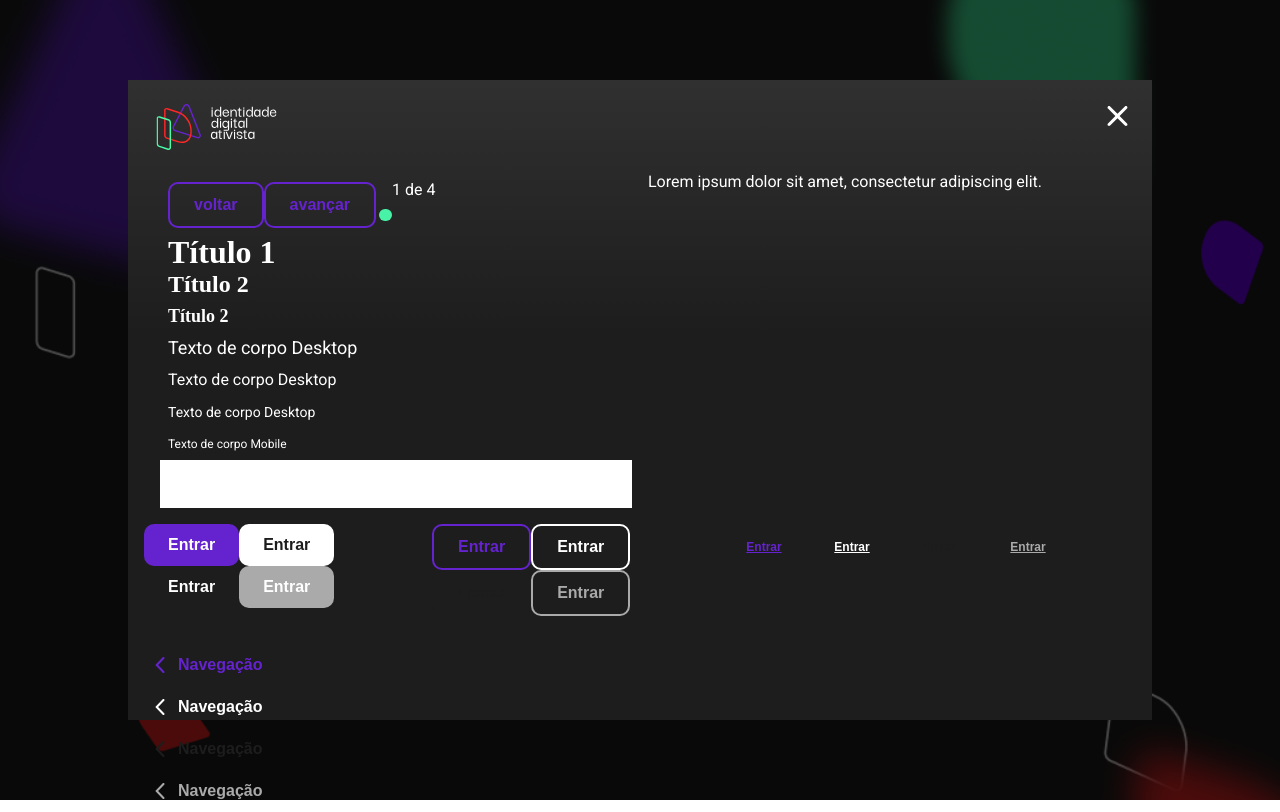
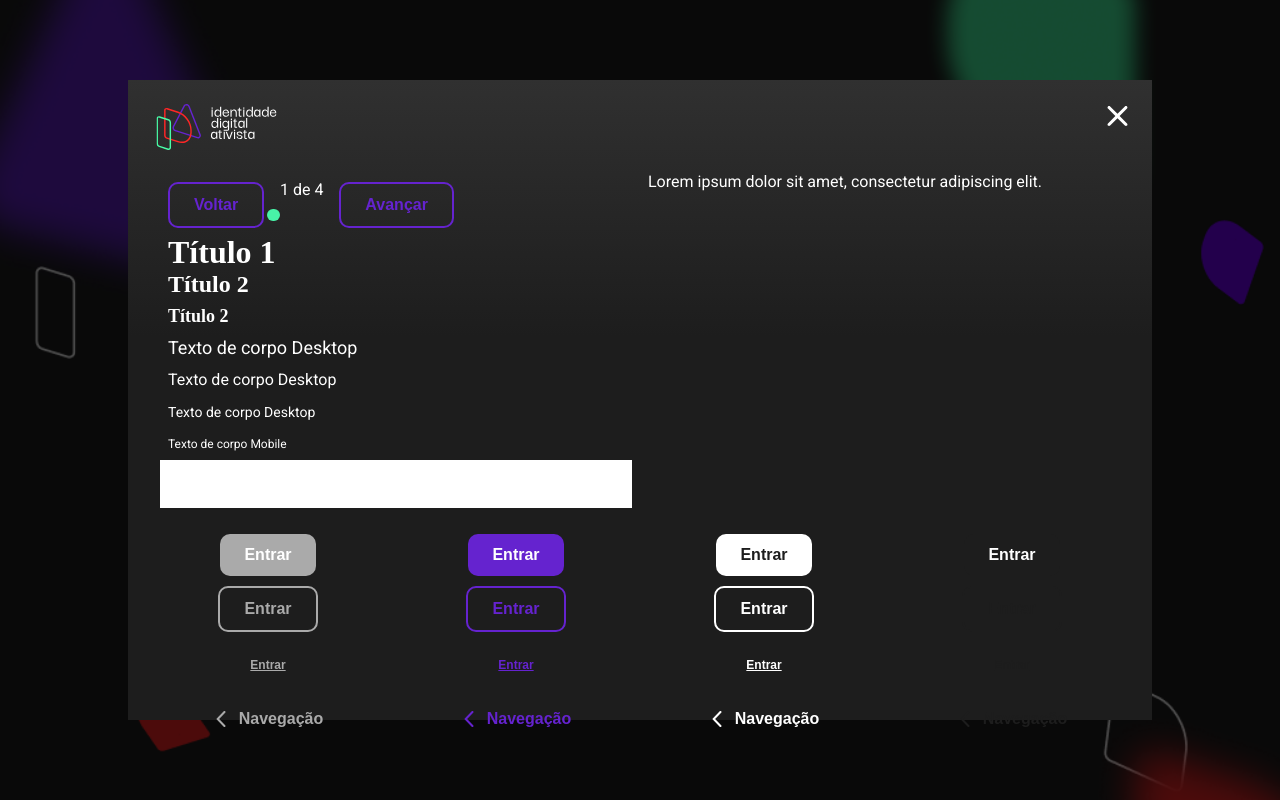
Before and after one commit to midianinja/ida-react-ssr, a Next.js app: page / in a window 1280 px wide. Built offline with nearby package versions, Linux system fonts and the light colour scheme; a web font is replaced by a local one.

Commit message:
style: melhora layout index

```diff
--- a/pages/index.jsx
+++ b/pages/index.jsx
@@ -14,7 +14,7 @@ import {
 
 import { BodyTextComponent } from "../src/components/atoms/bodyText/bodyText.style";
 
-import { Grid } from "./index.style";
+import { Grid, Row } from "./index.style";
 
 const Index = () => {
   const [page, setPage] = useState(1);
@@ -35,12 +35,12 @@ const Index = () => {
           <Flex column>
             <Flex>
               <SecondaryButton onClick={() => setPage(page - 1)}>
-                voltar
-              </SecondaryButton>
-              <SecondaryButton onClick={() => setPage(page + 1)}>
-                avançar
+                Voltar
               </SecondaryButton>
               <ProgressBar current={page} count={4}></ProgressBar>
+              <SecondaryButton onClick={() => setPage(page + 1)}>
+                Avançar
+              </SecondaryButton>
             </Flex>
             <Flex>
               <Title size="h1">Título 1</Title>
@@ -82,30 +82,30 @@ const Index = () => {
           <Flex>Lorem ipsum dolor sit amet, consectetur adipiscing elit.</Flex>
         </Flex>
         <Grid>
-          <div>
+          <Row>
+            <PrimaryButton disabled>Entrar</PrimaryButton>
+            <SecondaryButton disabled>Entrar</SecondaryButton>
+            <TertiaryButton disabled>Entrar</TertiaryButton>
+            <NavigationButton disabled>Navegação</NavigationButton>
+          </Row>
+          <Row>
             <PrimaryButton>Entrar</PrimaryButton>
+            <SecondaryButton>Entrar</SecondaryButton>
+            <TertiaryButton>Entrar</TertiaryButton>
+            <NavigationButton>Navegação</NavigationButton>
+          </Row>
+          <Row>
             <PrimaryButton variant="secondary">Entrar</PrimaryButton>
+            <SecondaryButton variant="secondary">Entrar</SecondaryButton>
+            <TertiaryButton variant="secondary">Entrar</TertiaryButton>
+            <NavigationButton variant="secondary">Navegação</NavigationButton>
+          </Row>
+          <Row>
             <PrimaryButton variant="accent">Entrar</PrimaryButton>
-            <PrimaryButton disabled>Entrar</PrimaryButton>
-          </div>
-          <div>
-            <SecondaryButton>Entrar</SecondaryButton>
-            <SecondaryButton variant="secondary">Entrar</SecondaryButton>
             <SecondaryButton variant="accent">Entrar</SecondaryButton>
-            <SecondaryButton disabled>Entrar</SecondaryButton>
-          </div>
-          <div>
-            <TertiaryButton>Entrar</TertiaryButton>
-            <TertiaryButton variant="secondary">Entrar</TertiaryButton>
             <TertiaryButton variant="accent">Entrar</TertiaryButton>
-            <TertiaryButton disabled>Entrar</TertiaryButton>
-          </div>
-          <div>
-            <NavigationButton>Navegação</NavigationButton>
-            <NavigationButton variant="secondary">Navegação</NavigationButton>
             <NavigationButton variant="accent">Navegação</NavigationButton>
-            <NavigationButton disabled>Navegação</NavigationButton>
-          </div>
+          </Row>
         </Grid>
       </Modal>
     </Body>
--- a/pages/index.style.js
+++ b/pages/index.style.js
@@ -1,9 +1,18 @@
-import styled from 'styled-components'
+import styled from "styled-components";
 
 export const Grid = styled.section`
-  display: grid;
-  grid-template-rows: 100px;
-  grid-template-columns: 1fr 1fr 2fr;
-  grid-row-gap:    20px;
-  grid-column-gap: 5rem;
-`
+  display: flex;
+  flex-wrap: wrap;
+`;
+
+export const Row = styled.div`
+  flex: 1;
+  display: flex;
+  flex-direction: column;
+  align-items: center;
+  border-radius: 10px;
+
+  & > * {
+    margin-top: 10px;
+  }
+`;
```
